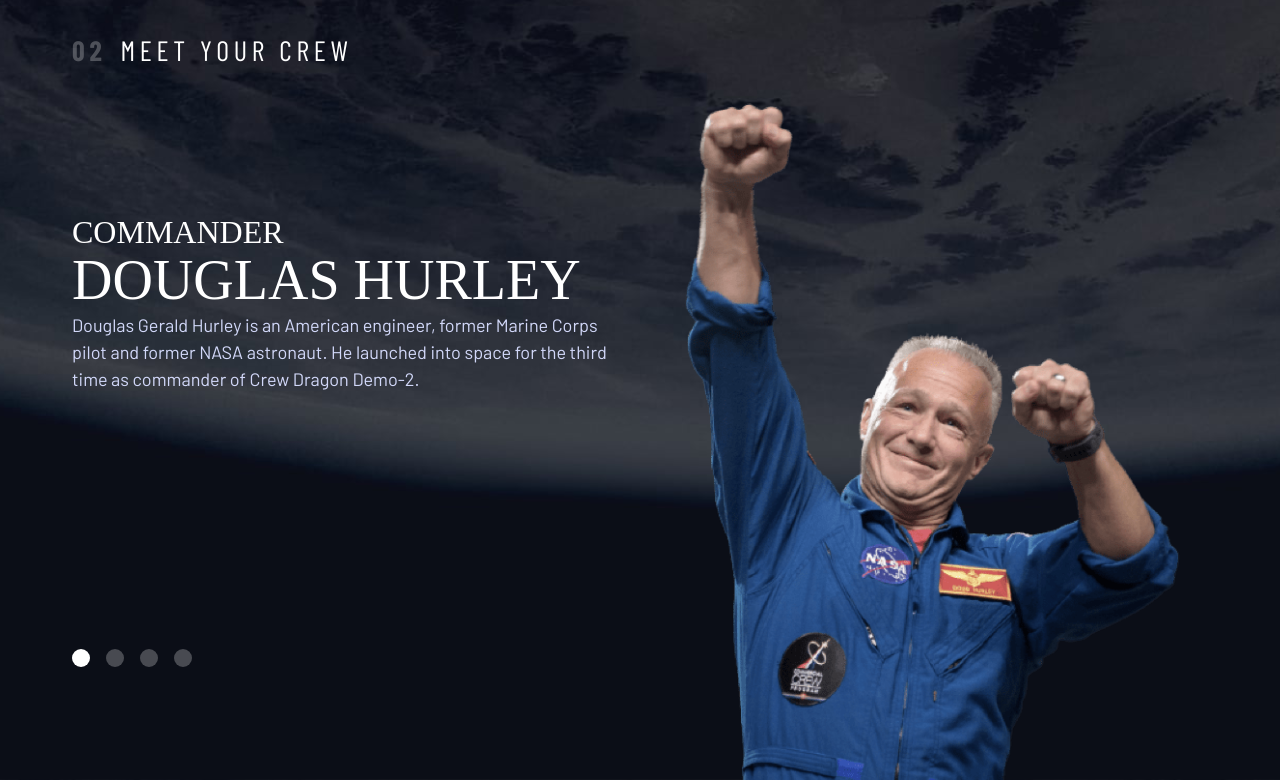
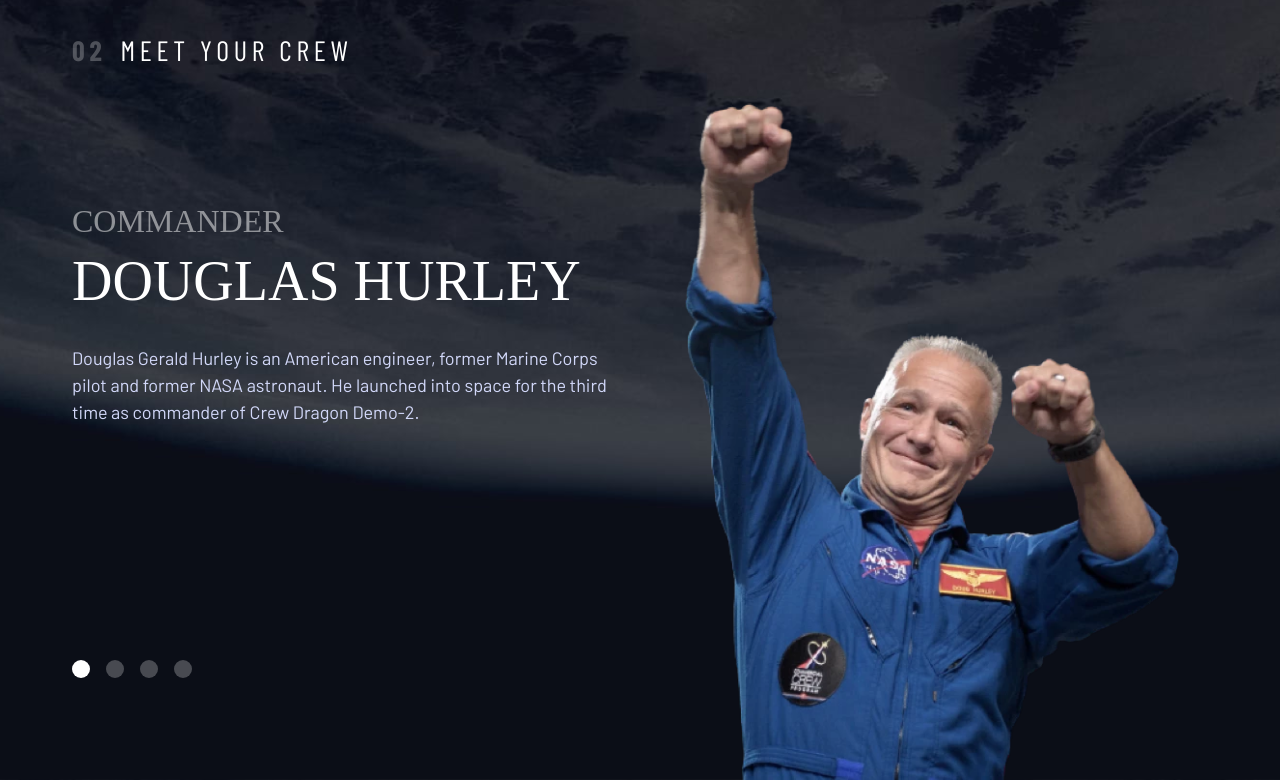
Before and after one commit to azrmicael/frontend-mentor, a plain HTML site: page space-tourism-website/crew.html in a window 1280 px wide. Shown: the part 161-941 px from the top of the page. Drawn offline with nearby package versions, Linux system fonts and the light colour scheme; a web font is replaced by a local one.

Commit message:
Add some flow and picture

```diff
--- a/space-tourism-website/crew.html
+++ b/space-tourism-website/crew.html
@@ -48,9 +48,11 @@
             <button aria-selected="false"><span class="sr-only">Flight engineer</span></button>
         </div>
 
-        <article class="crew-info">
-            <h2 class="ff-serif fs-600 uppercase">Commander</h2>
-            <p class="ff-serif fs-700 uppercase">Douglas Hurley</p>
+        <article class="crew-info flow">
+            <header class="flow flow--space-small">
+                <h2 class="ff-serif fs-600 uppercase">Commander</h2>
+                <p class="ff-serif fs-700 uppercase">Douglas Hurley</p>
+            </header>
 
             <p class="mw-50ch text-accent">
                 Douglas Gerald Hurley is an American engineer, former Marine Corps pilot
@@ -59,7 +61,10 @@
             </p>
         </article>
 
-        <img src="assets/crew/image-douglas-hurley.png" alt="Douglas Hurley">
+        <picture>
+            <source srcset="assets/crew/image-douglas-hurley.webp" type="image/webp">
+            <img src="assets/crew/image-douglas-hurley.png" alt="Douglas Hurley">
+        </picture>
 
     </main>
 
--- a/space-tourism-website/index.css
+++ b/space-tourism-website/index.css
@@ -141,6 +141,10 @@ input, textarea, button, select {
 
 .flow > *:where(:not(:first-child)) {
     margin-top: var(--flow-space, 1rem);
+}
+
+.flow--space-small {
+    --flow-space: 0.75rem;
 }
 
 .container {
@@ -382,7 +386,7 @@ input, textarea, button, select {
 
 .underline-indicators > * {
     cursor: pointer;
-    padding: var(--underline-gap, 1rem) 0;
+    padding: var(--underline-gap, 0.5rem) 0;
     border: 0;
     border-bottom: 0.2rem solid hsl(var(--clr-white) / 0);
     background-color: transparent;
@@ -551,7 +555,7 @@ body {
     ;
 }
 
-.grid-container--destination img {
+.grid-container--destination picture {
     grid-area: image;
     max-width: 60%;
 }
@@ -588,7 +592,7 @@ body {
     ;
 }
 
-.grid-container--crew img {
+.grid-container--crew picture {
     grid-area: image;
     max-width: 60%;
     border-bottom: 1px solid hsl(var(--clr-white) / 0.1);
@@ -602,6 +606,9 @@ body {
     grid-area: content;
 }
 
+.crew-info h2 {
+    color: hsl(var(--clr-white) / 0.5);
+}
 
 @media (min-width: 35em) {
     .numbered-title {
@@ -624,7 +631,7 @@ body {
         ;
     }
 
-    .grid-container--crew > img {
+    .grid-container--crew > picture {
         border-bottom: none;
         align-self: end;
     }
@@ -660,8 +667,8 @@ body {
         ;
     }
 
-    .grid-container--destination > img,
-    .grid-container--crew > img {
+    .grid-container--destination > picture,
+    .grid-container--crew > picture {
         max-width: 90%;
     }
 
```
Also changed, not shown: space-tourism-website/destination.html (+5 -2 lines).
